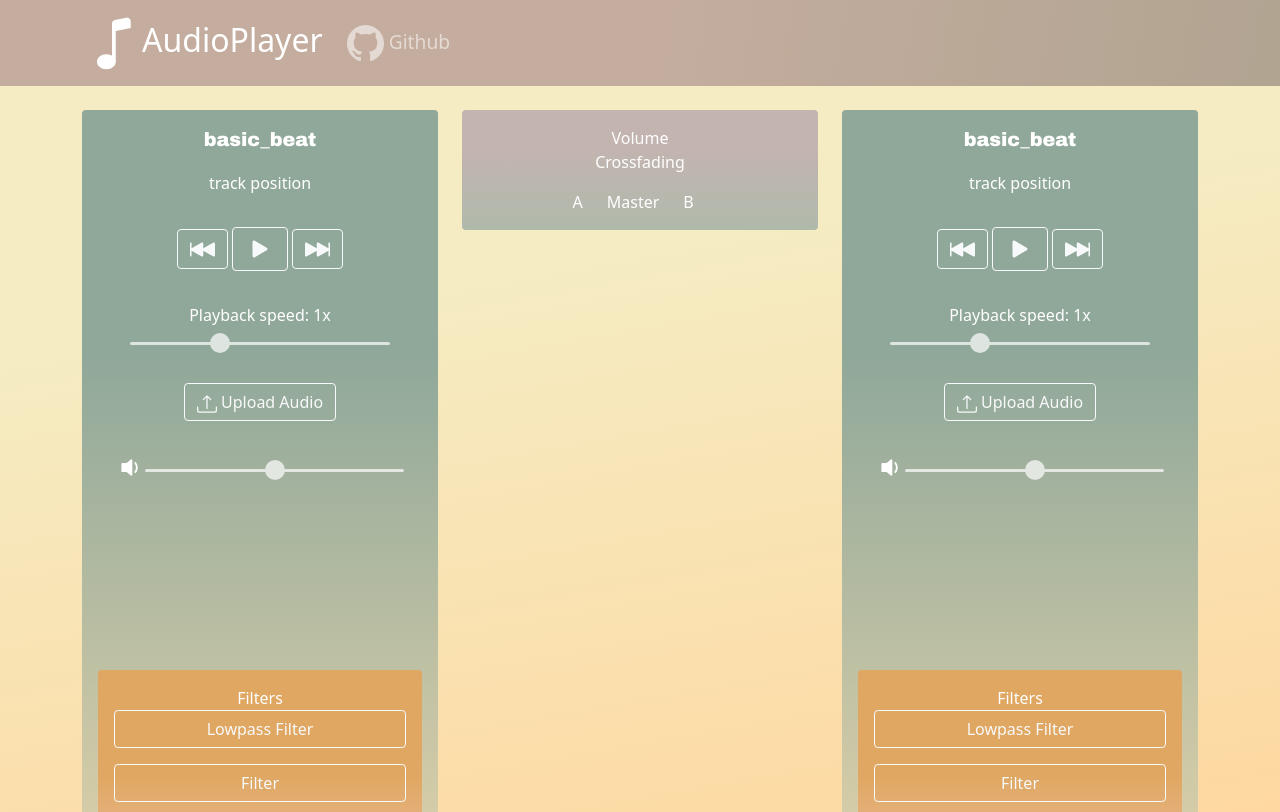
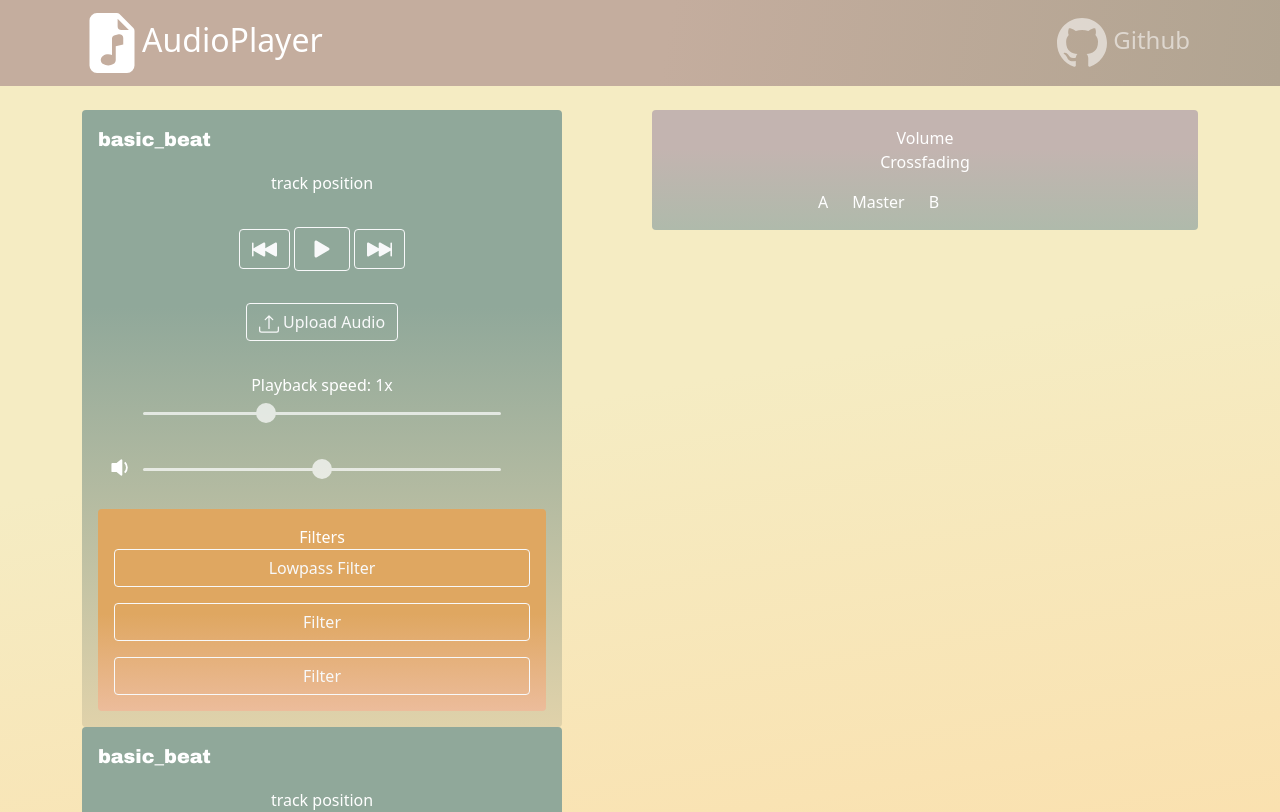
Before and after one commit to LuckyLuke16/audiovideo22, a React (Create React App) app: page / in a window 1280 px wide. Shown: the top 812 px of the page. Built offline with nearby package versions, Linux system fonts and the light colour scheme.

Commit message:
- ui adjustments - long song title begins moving

```diff
--- a/package.json
+++ b/package.json
@@ -12,6 +12,7 @@
     "react-bootstrap-icons": "^1.8.2",
     "react-bootstrap-validation": "^0.1.11",
     "react-dom": "^18.0.0",
+    "react-fast-marquee": "^1.3.2",
     "react-input-range": "^1.3.0",
     "react-native-file-viewer": "^2.1.5",
     "react-native-files-viewer": "^1.0.1",
--- a/src/App.css
+++ b/src/App.css
@@ -41,6 +41,7 @@
   background: linear-gradient(180deg, rgba(144,168,154,1) 32%, rgba(224,210,170,1) 100%);
   color: white;
   border: none;
+  width: 30em;
 }
 .filter-card{
   background: linear-gradient(180deg, rgba(223,167,97,1) 52%, rgba(236,188,155,1) 100%);
@@ -59,7 +60,6 @@
 p {
   font-size: larger;
   font-family: "Arial Black";
-
 }
 .cardItems {
   margin-bottom: 2rem !important;
@@ -98,9 +98,20 @@ p {
   cursor: pointer;
 }
 #Github {
-  font-size: larger;
+  font-size: x-large;
 }
 #volumeIcon {
   position: absolute;
   left: 5%;
 }
+#songTitle {
+  left: 0;
+  margin-left: auto;
+  margin-right: auto;
+}
+#canvas {
+  width: 80%;
+}
+.Marquee {
+  width: 80%;
+}
--- a/src/App.js
+++ b/src/App.js
@@ -1,8 +1,8 @@
 import './App.css';
 import Audio from './Audio.js';
 import 'bootstrap/dist/css/bootstrap.min.css';
-import { Container, Navbar, Nav, Row, Col, Card, Stack, Button } from 'react-bootstrap';
-import {Github, MusicNote} from "react-bootstrap-icons";
+import { Container, Navbar, Nav, Row, Col, Card, Stack } from 'react-bootstrap';
+import {Github, FileEarmarkMusicFill} from "react-bootstrap-icons";
 import React from 'react';
 
 function App() {
@@ -10,13 +10,13 @@ function App() {
     <div className="App">
       <Navbar bg="dark" variant="dark" expand="sm">
         <Container>
-          <Navbar.Brand id="appTitle" href="#home"><MusicNote size="60"/>AudioPlayer</Navbar.Brand>
+          <Navbar.Brand id="appTitle" href="#home"><FileEarmarkMusicFill size="60"/>AudioPlayer</Navbar.Brand>
           <Navbar.Toggle aria-controls="basic-navbar-nav" />
-          <Navbar.Collapse id="basic-navbar-nav">
-            <Nav className="me-auto">
-              <Nav.Link id="Github" href="https://github.com/LuckyLuke16/audiovideo22"><Github size="37"/>    Github</Nav.Link>
+          <Navbar.Collapse className="justify-content-end">
+            <Nav >
+              <Nav.Link id="Github" href="https://github.com/LuckyLuke16/audiovideo22"><Github size="50"/>    Github</Nav.Link>
             </Nav>
-          </Navbar.Collapse>
+        </Navbar.Collapse>
         </Container>
       </Navbar>
 
--- a/src/Audio.js
+++ b/src/Audio.js
@@ -1,7 +1,9 @@
 import React from "react";
 import {Button} from "react-bootstrap";
-import {PauseBtn, PauseFill, PlayFill, Bell, SkipBackwardFill,SkipForwardFill, Upload,VolumeMuteFill, VolumeUpFill,VolumeDownFill, VolumeOffFill} from "react-bootstrap-icons";
+import {PauseFill, PlayFill, SkipBackwardFill,SkipForwardFill,
+    Upload,VolumeMuteFill, VolumeUpFill,VolumeDownFill, VolumeOffFill} from "react-bootstrap-icons";
 import Filter from "./Filter";
+import Marquee from "react-fast-marquee";
 
 
 export default class Audio extends React.Component {
@@ -22,7 +24,7 @@ export default class Audio extends React.Component {
         value: 0.5,
         gainNode: null,
         playbackSpeed: 1,
-
+        titleLength : false,
     };
   }
   render() {
@@ -35,20 +37,26 @@ export default class Audio extends React.Component {
       }
       //volume Icon changing with volume value
       if(this.state.value <= 0.3)
-          volumeIcon = <VolumeOffFill size="29"></VolumeOffFill>
-      if(this.state.value >=0.7)
-          volumeIcon = <VolumeUpFill size="29"></VolumeUpFill>
+          volumeIcon = <VolumeOffFill id="volumeIcon" size="29"></VolumeOffFill>
+      if(this.state.value >=0.8)
+          volumeIcon = <VolumeUpFill id="volumeIcon" size="29"></VolumeUpFill>
       if(this.state.value == 0){
-          volumeIcon = <VolumeMuteFill size="29"></VolumeMuteFill>
+          volumeIcon = <VolumeMuteFill id="volumeIcon" size="29"></VolumeMuteFill>
       }
-      if(this.state.value > 0.3 && this.state.value <0.7)
-          volumeIcon = <VolumeDownFill size="29"></VolumeDownFill>
-
-
+      if(this.state.value > 0.3 && this.state.value <0.8)
+          volumeIcon = <VolumeDownFill id="volumeIcon" size="29"></VolumeDownFill>
       return (
       <div>
-        <p>{this.state.trackName}</p>
-        <div className="cardItems">track position</div>
+          <Marquee
+              play={this.state.titleLength}
+              gradient={false}
+              pauseOnHover={true}
+              pauseOnClick={true}
+          >
+
+        <p id="songTitle">{this.state.trackName}</p>
+          </Marquee>
+          <div className="cardItems">track position</div>
         <div className="cardItems">
             <Button variant="outline-light" >
                 <SkipBackwardFill size="25"/>
@@ -59,19 +67,6 @@ export default class Audio extends React.Component {
             <Button variant="outline-light" >
                 <SkipForwardFill size="25"/>
             </Button>{" "}
-        </div>
-        <div className="cardItems">
-          Playback speed: {this.state.playbackSpeed}x
-          <input
-            type="range"
-            min="0.5"
-            max="2"
-            step="0.5"
-            value={this.state.playbackSpeed}
-            className="slider"
-            ref={this.playbackSpeedSlider}
-            onChange={(e) => this.handlePlaybackSpeed(e.target.value)}
-          />
         </div>
         <div className="cardItems">
           <Button variant="outline-light">
@@ -86,6 +81,19 @@ export default class Audio extends React.Component {
             {<Upload size="20" />}  Upload Audio
           </Button>{" "}
         </div>
+          <div className="cardItems">
+              Playback speed: {this.state.playbackSpeed}x
+              <input
+                  type="range"
+                  min="0.5"
+                  max="2"
+                  step="0.5"
+                  value={this.state.playbackSpeed}
+                  className="slider"
+                  ref={this.playbackSpeedSlider}
+                  onChange={(e) => this.handlePlaybackSpeed(e.target.value)}
+              />
+          </div>
         <div className="cardItems">
             {volumeIcon}
           <input
@@ -99,8 +107,8 @@ export default class Audio extends React.Component {
             onChange={(e) => this.handleVolume(e.target.value)}
           />
         </div>
-        <div>
-          <canvas ref={this.analyzerCanvas}></canvas>{" "}
+        <div hidden={this.state.audioCtx === null}>
+          <canvas id="canvas" ref={this.analyzerCanvas}></canvas>{" "}
         </div>
           <Filter
               audio={this.state}
@@ -149,7 +157,6 @@ export default class Audio extends React.Component {
             };
             request.send();
             this.state.gainNode = gainNode;
-            this.state.audioCtx = audioCtx;
             this.state.isPlaying = true;
             this.createVisualization();
             this.handlePlaybackSpeed();
@@ -157,6 +164,10 @@ export default class Audio extends React.Component {
 
 
   }
+
+    setDest(audioCtx) {
+        this.state.duration = audioCtx;
+    }
 
   pause() {
       if(this.state.audioCtx=== null)
@@ -175,6 +186,11 @@ export default class Audio extends React.Component {
     if (curFiles.item(0) != null) {
       this.setState({ songPath: URL.createObjectURL(curFiles[0]) });
       this.setState({ trackName: curFiles[0].name });
+      if(curFiles[0].name.length >= 25){
+          this.setState({titleLength: true});
+      }else {
+          this.setState({titleLength: false});
+      }
       if(this.state.audioCtx !== null) {
           this.state.audioCtx.suspend();
       }
```
Also changed, not shown: 1 other file (tests, documents, lock files or other folders).
